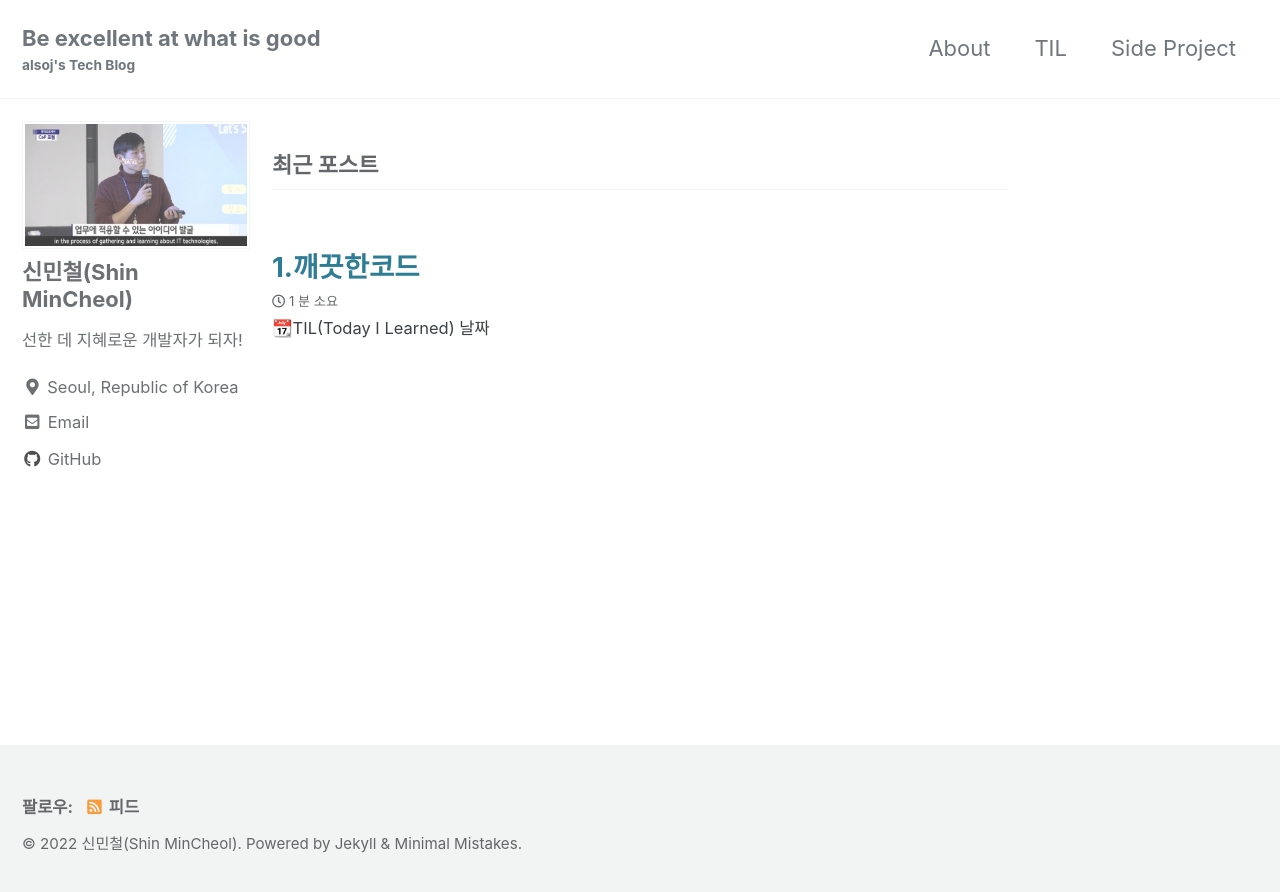
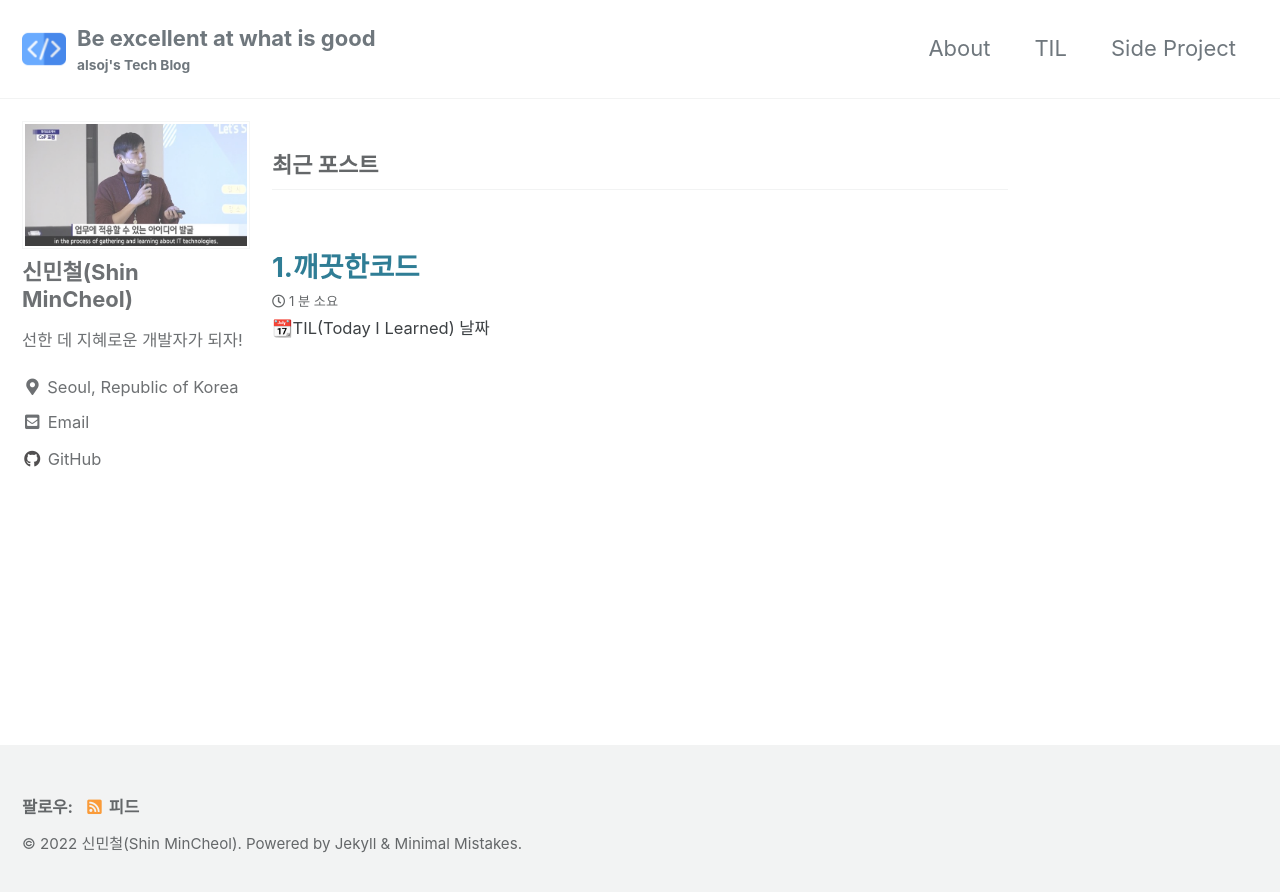
Before and after one commit to alsoj/alsoj.github.io, a Jekyll site: the page built from index.html, in a window 1280 px wide. Shown: the top 892 px of the page. Built offline with Jekyll 4.4.1, drawn with Linux system fonts in a browser that asks for light colours; cached includes are drawn as plain includes; the list of posts is cut into pages by our own code.

Commit message:
add logo

```diff
--- a/_config.yml
+++ b/_config.yml
@@ -25,7 +25,7 @@ url: "https://alsoj.github.io" # the base hostname & protocol for your site e.g.
 baseurl: # the subpath of your site, e.g. "/blog"
 repository: "alsoj/alsoj.github.io" # GitHub username/repo-name e.g. "mmistakes/minimal-mistakes"
 teaser: # path of fallback teaser image, e.g. "/assets/images/500x300.png"
-logo: # path of logo image to display in the masthead, e.g. "/assets/images/88x88.png"
+logo: "/assets/images/logo.png" # path of logo image to display in the masthead, e.g. "/assets/images/88x88.png"
 masthead_title: # overrides the website title displayed in the masthead, use " " for no title
 # breadcrumbs            : false # true, false (default)
 words_per_minute: 200
```
Also changed, not shown: assets/images/logo.png (added).
